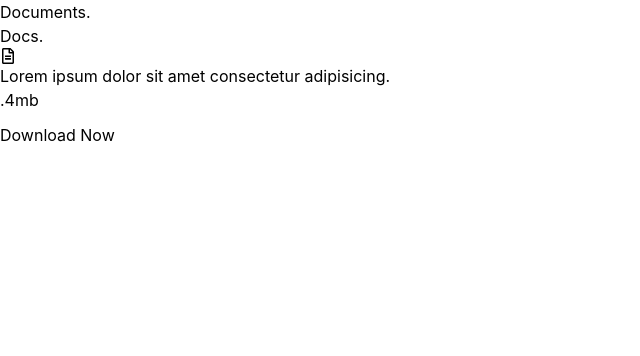
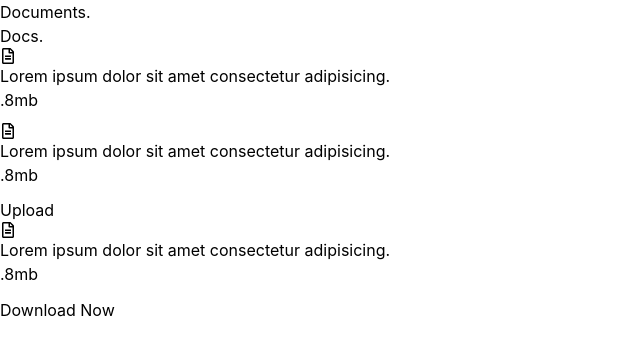
Before and after one commit to ManadayM/react-docs-mini-app, a React (Vite) app: page / in a window 1280 px wide. Shown: the top 356 px of the page, without its empty margins (0-640 px from the left). Built offline with nearby package versions, Linux system fonts and the light colour scheme.

Commit message:
chore(Card): adds props and mock data

```diff
--- a/src/components/Card.jsx
+++ b/src/components/Card.jsx
@@ -1,27 +1,32 @@
 import { FaRegFileAlt } from "react-icons/fa";
 import { LuDownload } from "react-icons/lu";
+import { IoClose } from "react-icons/io5";
 
-
-function Card() {
+function Card({ data }) {
   return (
-    <div className="relative w-60 h-72 rounded-[45px] bg-zinc-900/90 text-white px-5 py-10 overflow-hidden">
+    <div className="relative flex-shrink-0 w-60 h-72 rounded-[45px] bg-zinc-900/90 text-white px-5 py-10 overflow-hidden">
       {/* icon */}
       <FaRegFileAlt />
       {/* text */}
-      <p className="text-sm leading-tight font-semibold mt-5">Lorem ipsum dolor sit amet consectetur adipisicing.</p>
+      <p className="text-sm leading-tight font-semibold mt-5">{data.desc}</p>
       {/* footer */}
       <div className="footer absolute bottom-0 w-full left-0">
         {/* footer/data */}
         <div className="flex items-center justify-between px-8 py-3 mb-3">
-          <h5>.4mb</h5>
+          <h5>{data.filesize}</h5>
           <span className="w-7 h-7 bg-zinc-600 rounded-full flex items-center justify-center">
-            <LuDownload size=".7em" color="#fff" />
+            {data.close ? <IoClose size=".7em" color="#fff" /> : <LuDownload size=".7em" color="#fff" />}
           </span>
         </div>
         {/* footer/tag */}
-        <div className="tag w-full py-4 bg-green-600 flex items-center justify-center">
-          <h3 className="text-sm font-semibold">Download Now</h3>
-        </div>
+        {
+          data.tag.isOpen && (
+            <div className={`tag w-full py-4 ${data.tag.tagColor} flex items-center justify-center`}>
+              <h3 className="text-sm font-semibold">{data.tag.tagTitle}</h3>
+            </div>
+          )
+        }
+
       </div>
     </div>
   )
--- a/src/components/Foreground.jsx
+++ b/src/components/Foreground.jsx
@@ -1,9 +1,47 @@
 import Card from './Card'
 
 function Foreground() {
+
+  const data = [
+    {
+      desc: "Lorem ipsum dolor sit amet consectetur adipisicing.",
+      filesize: ".8mb",
+      close: false,
+      tag: {
+        isOpen: false,
+        tagTitle: "Download Now",
+        tagColor: "bg-green-600"
+      }
+    },
+    {
+      desc: "Lorem ipsum dolor sit amet consectetur adipisicing.",
+      filesize: ".8mb",
+      close: true,
+      tag: {
+        isOpen: true,
+        tagTitle: "Upload",
+        tagColor: "bg-blue-600"
+      }
+    },
+    {
+      desc: "Lorem ipsum dolor sit amet consectetur adipisicing.",
+      filesize: ".8mb",
+      close: false,
+      tag: {
+        isOpen: true,
+        tagTitle: "Download Now",
+        tagColor: "bg-green-600"
+      }
+    },
+  ];
+
   return (
-    <div className='fixed top-0 left-0 z-[3] w-full h-full'>
-      <Card></Card>
+    <div className='fixed top-0 left-0 z-[3] w-full h-full flex gap-10 flex-wrap p-5'>
+      {data.map((item, index) => {
+        return (
+          <Card data={item} />
+        )
+      })}
     </div>
   )
 }
```
